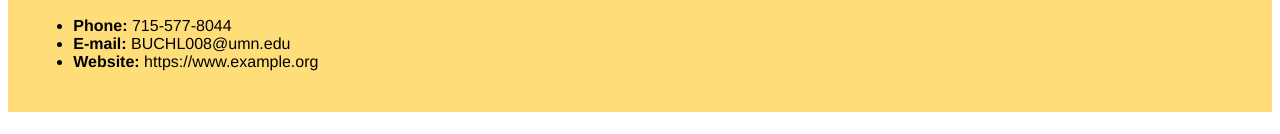
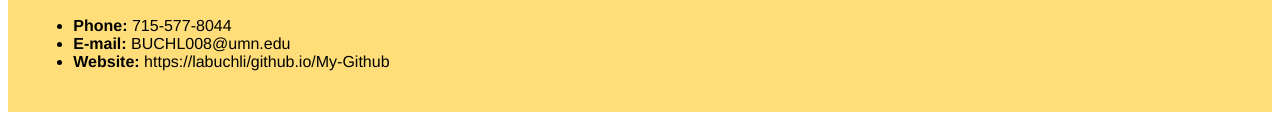
Before and after one commit to labuchli/My-Github, a plain HTML site: page index.html in a window 1280 px wide. Shown: the part 156-290 px from the top of the page. Drawn offline with Linux system fonts and the light colour scheme.

Commit message:
added website address

```diff
--- a/index.html
+++ b/index.html
@@ -13,7 +13,7 @@
 <ul>
   <li><strong>Phone:</strong> 715-577-8044</li>
   <li><strong>E-mail:</strong> BUCHL008@umn.edu</li>
-  <li><strong>Website:</strong> https://www.example.org</li>
+  <li><strong>Website:</strong> https://labuchli/github.io/My-Github</li>
 </ul>
 </div>
 
```
